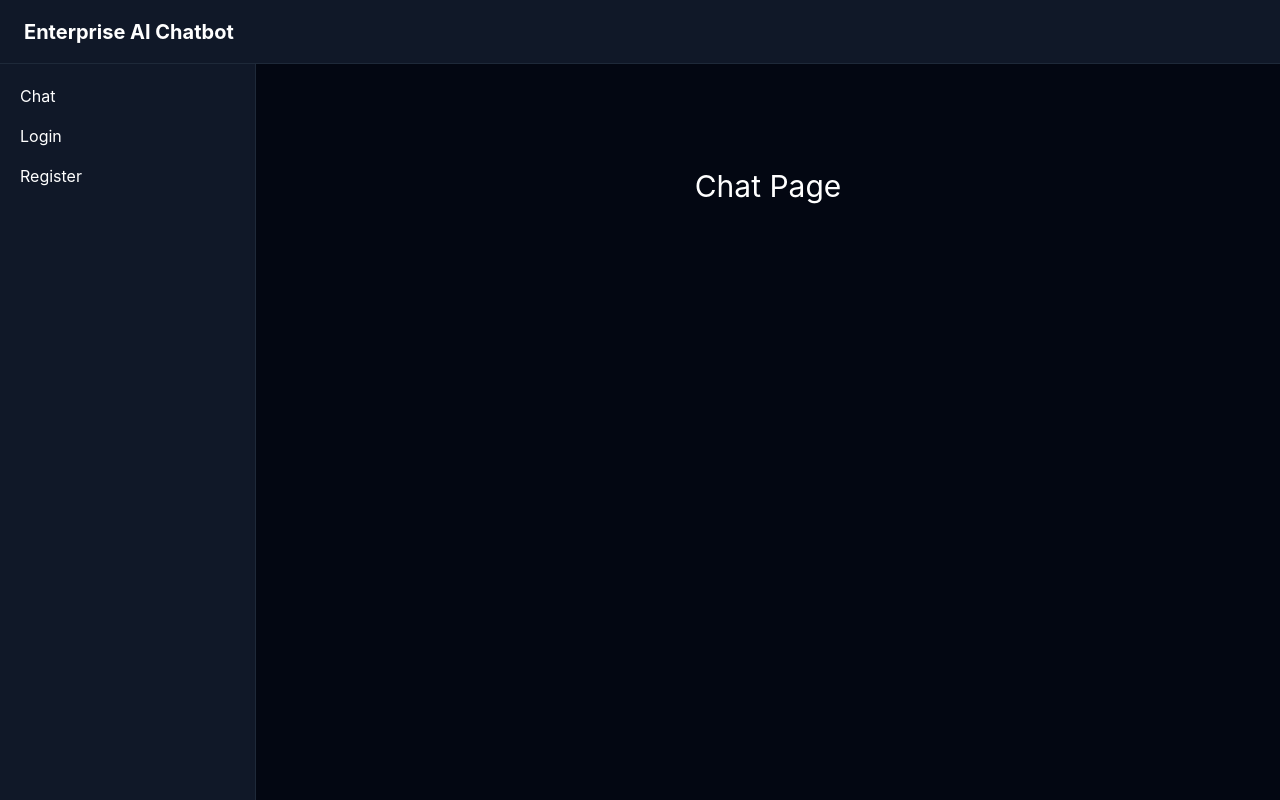
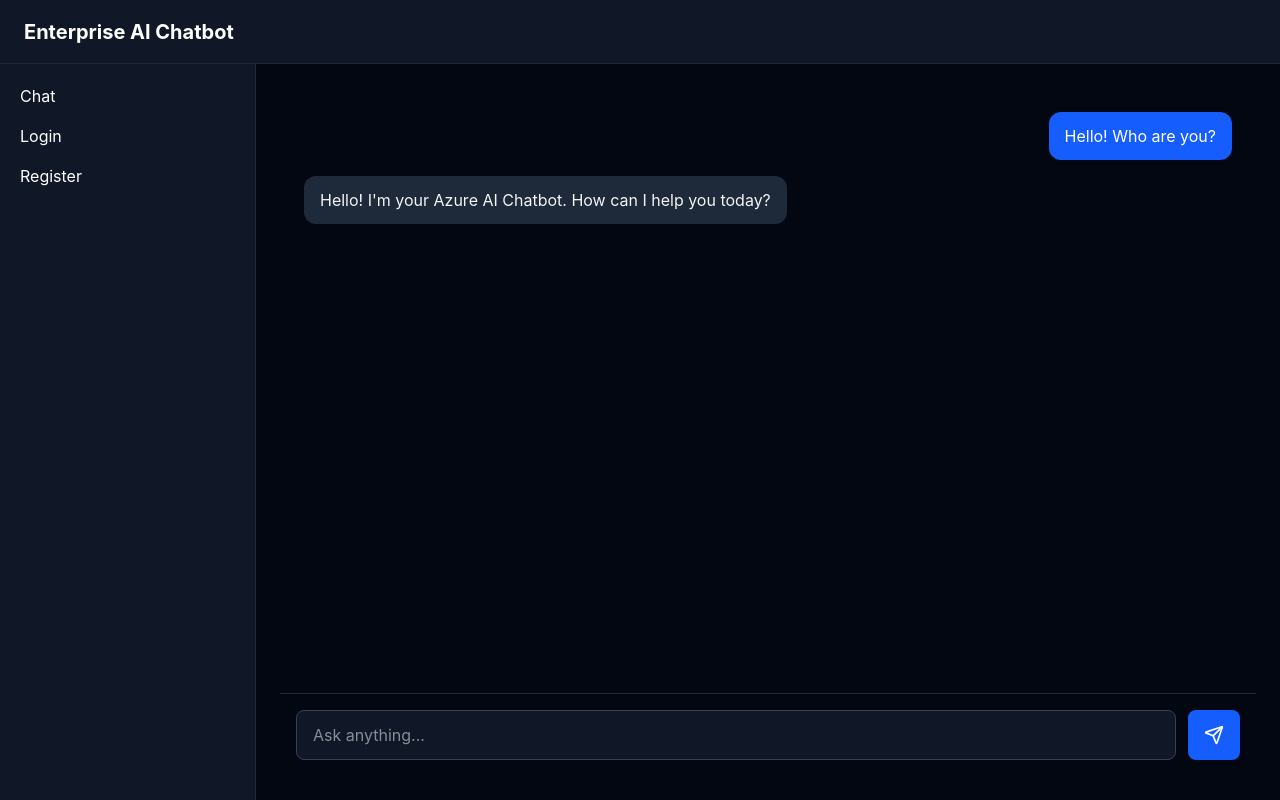
Before and after one commit to sriswasthik/AI-chatbot, a React (Vite) app in the folder client/: page / in a window 1280 px wide. Built offline with nearby package versions, Linux system fonts and the light colour scheme; the HTML template or start-up script is replaced by a standard one.

Commit message:
feat: build reusable chat interface components

```diff
--- /dev/null
+++ b/client/src/components/chat/ChatInput.jsx
@@ -0,0 +1,21 @@
+import { Send } from "lucide-react";
+
+export default function ChatInput() {
+  return (
+    <div className="border-t border-gray-800 p-4">
+      <div className="flex gap-3">
+        <input
+          type="text"
+          placeholder="Ask anything..."
+          className="flex-1 rounded-lg bg-gray-900 border border-gray-700 px-4 py-3 outline-none"
+        />
+
+        <button
+          className="bg-blue-600 px-4 rounded-lg hover:bg-blue-700 transition"
+        >
+          <Send size={20} />
+        </button>
+      </div>
+    </div>
+  );
+}
--- /dev/null
+++ b/client/src/components/chat/EmptyState.jsx
@@ -0,0 +1,17 @@
+import { Bot } from "lucide-react";
+
+export default function EmptyState() {
+  return (
+    <div className="flex flex-col items-center justify-center h-full text-center">
+      <Bot size={60} />
+
+      <h2 className="text-3xl font-bold mt-4">
+        Enterprise AI Chatbot
+      </h2>
+
+      <p className="text-gray-400 mt-2">
+        Start a conversation with Azure OpenAI.
+      </p>
+    </div>
+  );
+}
--- /dev/null
+++ b/client/src/components/chat/MessageBubble.jsx
@@ -0,0 +1,23 @@
+import ReactMarkdown from "react-markdown";
+
+export default function MessageBubble({ message }) {
+  const isUser = message.role === "user";
+
+  return (
+    <div
+      className={`flex ${
+        isUser ? "justify-end" : "justify-start"
+      } mb-4`}
+    >
+      <div
+        className={`max-w-2xl rounded-xl px-4 py-3 ${
+          isUser
+            ? "bg-blue-600 text-white"
+            : "bg-gray-800 text-gray-100"
+        }`}
+      >
+        <ReactMarkdown>{message.content}</ReactMarkdown>
+      </div>
+    </div>
+  );
+}
--- /dev/null
+++ b/client/src/components/chat/MessageList.jsx
@@ -0,0 +1,14 @@
+import MessageBubble from "./MessageBubble";
+
+export default function MessageList({ messages }) {
+  return (
+    <div className="flex-1 overflow-y-auto p-6">
+      {messages.map((message) => (
+        <MessageBubble
+          key={message.id}
+          message={message}
+        />
+      ))}
+    </div>
+  );
+}
--- /dev/null
+++ b/client/src/components/chat/TypingIndicator.jsx
@@ -0,0 +1,9 @@
+export default function TypingIndicator() {
+  return (
+    <div className="flex justify-start mb-4">
+      <div className="bg-gray-800 rounded-xl px-4 py-3">
+        AI is typing...
+      </div>
+    </div>
+  );
+}
--- /dev/null
+++ b/client/src/data/sampleMessages.js
@@ -0,0 +1,13 @@
+export const sampleMessages = [
+  {
+    id: 1,
+    role: "user",
+    content: "Hello! Who are you?",
+  },
+  {
+    id: 2,
+    role: "assistant",
+    content:
+      "Hello! I'm your Azure AI Chatbot. How can I help you today?",
+  },
+];
--- a/client/src/pages/Chat.jsx
+++ b/client/src/pages/Chat.jsx
@@ -1,7 +1,21 @@
+import { sampleMessages } from "../data/sampleMessages";
+
+import EmptyState from "../components/chat/EmptyState";
+import MessageList from "../components/chat/MessageList";
+import ChatInput from "../components/chat/ChatInput";
+
 export default function Chat() {
+  const hasMessages = sampleMessages.length > 0;
+
   return (
-    <h1 className="text-3xl text-center mt-20">
-      Chat Page
-    </h1>
+    <div className="flex flex-col h-full">
+      {hasMessages ? (
+        <MessageList messages={sampleMessages} />
+      ) : (
+        <EmptyState />
+      )}
+
+      <ChatInput />
+    </div>
   );
 }
```
